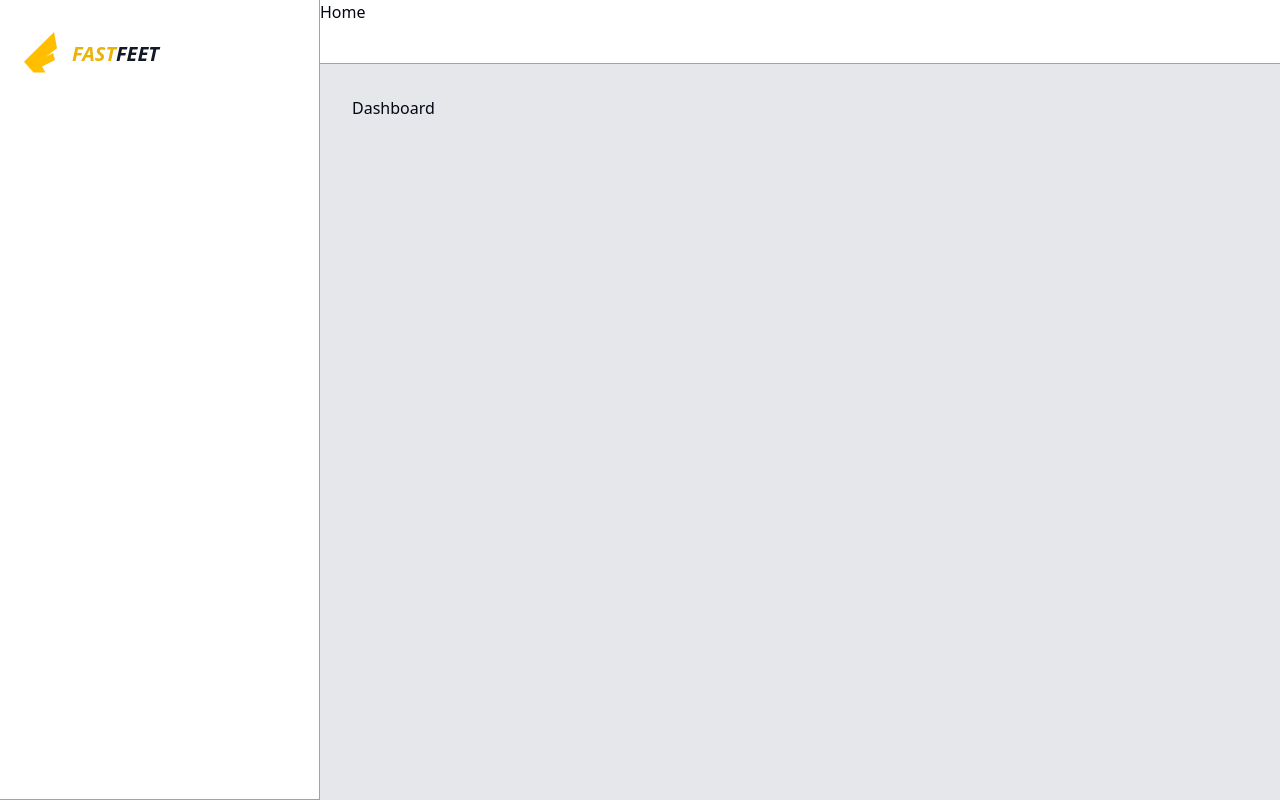
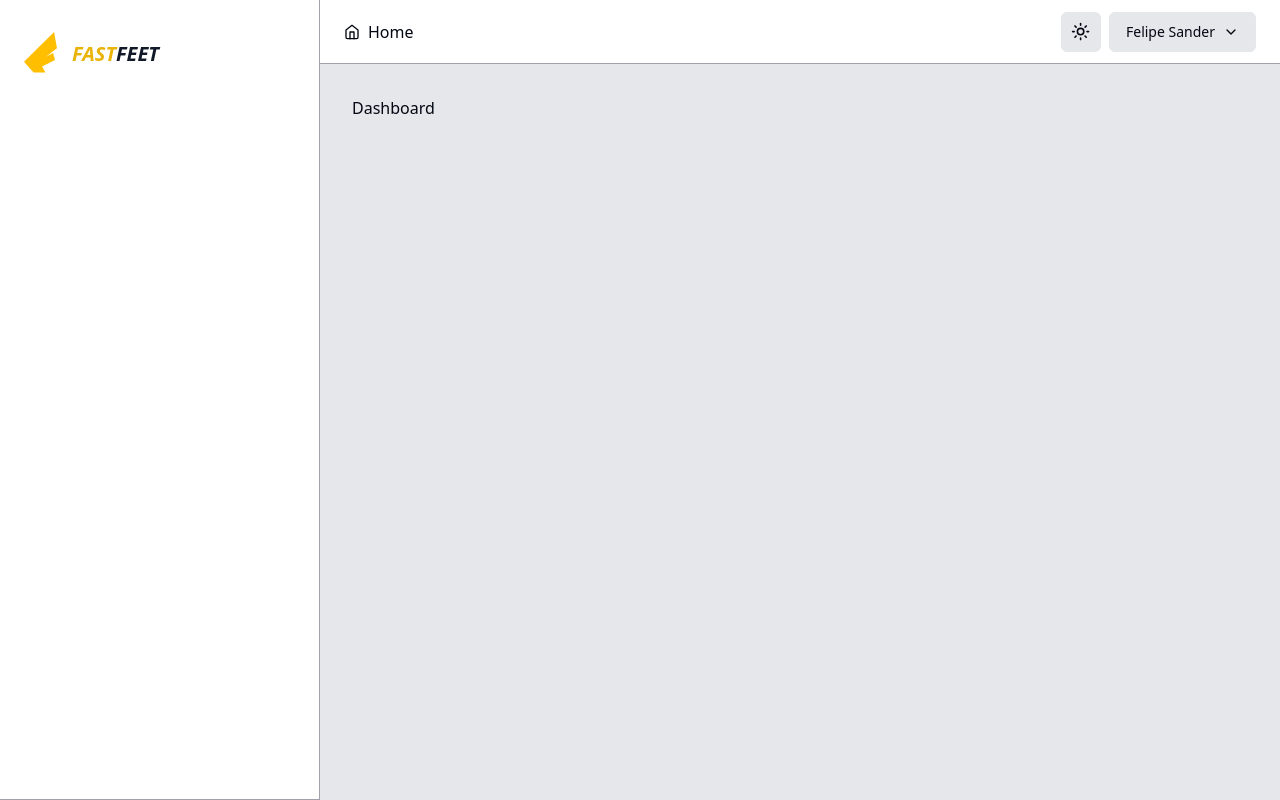
Before and after one commit to felipesanderp/fastfeet-web, a React (Vite) app: page / in a window 1280 px wide. Built offline with nearby package versions, Linux system fonts and the light colour scheme.

Commit message:
make only the second link a link

```diff
--- /dev/null
+++ b/src/components/account-menu.tsx
@@ -0,0 +1,48 @@
+import { Building, ChevronDown, LogOut } from 'lucide-react'
+
+import { Button } from './ui/button'
+import {
+  DropdownMenu,
+  DropdownMenuContent,
+  DropdownMenuItem,
+  DropdownMenuLabel,
+  DropdownMenuSeparator,
+  DropdownMenuTrigger,
+} from './ui/dropdown-menu'
+
+export function AccountMenu() {
+  return (
+    <DropdownMenu>
+      <DropdownMenuTrigger asChild>
+        <Button
+          variant="outline"
+          className="flex select-none items-center gap-2"
+        >
+          <span>Felipe Sander</span>
+          <ChevronDown className="size-4" />
+        </Button>
+      </DropdownMenuTrigger>
+      <DropdownMenuContent align="end" className="w-56">
+        <DropdownMenuLabel className="flex flex-col">
+          <>
+            <span>Felipe</span>
+            <span className="text-xs font-normal text-muted-foreground"></span>
+          </>
+        </DropdownMenuLabel>
+        <DropdownMenuSeparator />
+
+        <DropdownMenuItem>
+          <Building className="mr-2 size-4" />
+          <span>Perfil da loja</span>
+        </DropdownMenuItem>
+
+        <DropdownMenuItem asChild className="text-rose-500 dark:text-rose-400">
+          <button className="w-full">
+            <LogOut className="mr-2 size-4" />
+            <span>Sair</span>
+          </button>
+        </DropdownMenuItem>
+      </DropdownMenuContent>
+    </DropdownMenu>
+  )
+}
--- a/src/components/breadcrumb.tsx
+++ b/src/components/breadcrumb.tsx
@@ -1,3 +1,4 @@
+import { Home } from 'lucide-react'
 import { Link, useLocation } from 'react-router-dom'
 
 interface Breadcrumbs {
@@ -16,7 +17,8 @@ export const Breadcrumb = ({ breadcrumbs }: BreadcrumbProps) => {
   return (
     <div className="">
       <div className="flex">
-        <Link to="/" className="mr-1">
+        <Link to="/" className="mr-1 flex items-center gap-2">
+          <Home className="size-4" />
           Home
         </Link>
         {!isHome && <span className="mx-1">{'>'}</span>}
@@ -27,12 +29,18 @@ export const Breadcrumb = ({ breadcrumbs }: BreadcrumbProps) => {
           return (
             <span key={name}>
               {index > 0 && <span className="mx-1">{'>'}</span>}
+              {index >= 1 ? (
                 <Link
                   to={routeTo}
                   className={isLast ? 'font-bold' : 'text-blue-200'}
                 >
                   {customName || name}
                 </Link>
+              ) : (
+                <span className={isLast ? 'font-bold' : 'text-blue-200'}>
+                  {customName || name}
+                </span>
+              )}
             </span>
           )
         })}
--- a/src/components/header.tsx
+++ b/src/components/header.tsx
@@ -1,4 +1,6 @@
+import { AccountMenu } from './account-menu'
 import { Breadcrumb } from './breadcrumb'
+import { ThemeToggle } from './theme/theme-toggle'
 
 export function Header() {
   const breadcrumbs = {
@@ -9,9 +11,11 @@ export function Header() {
   }
 
   return (
-    <div className="flex h-16 bg-white border-b border-zinc-400">
-      <div>
-        <Breadcrumb breadcrumbs={breadcrumbs} />
+    <div className="flex items-center justify-between h-16 px-6 bg-white border-b border-zinc-400">
+      <Breadcrumb breadcrumbs={breadcrumbs} />
+      <div className="flex items-center gap-2">
+        <ThemeToggle />
+        <AccountMenu />
       </div>
     </div>
   )
```
Lines whose indentation alone changed are shown as unchanged.
